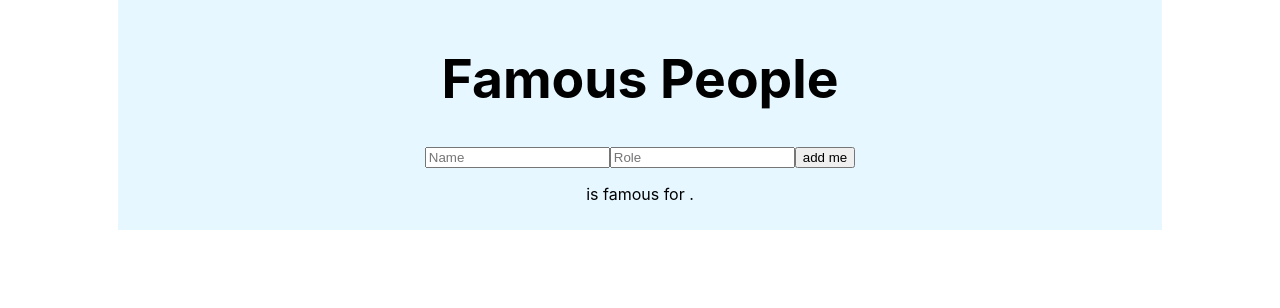
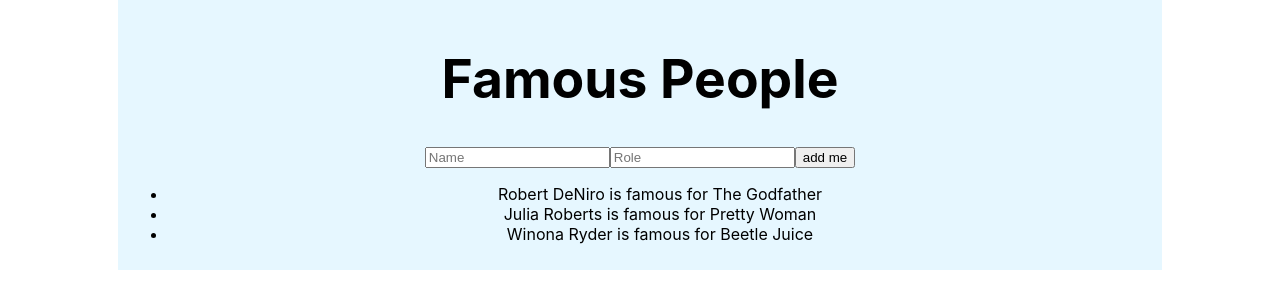
Before and after one commit to vxiong029/react-famous-people, a React (Create React App) app: page / in a window 1280 px wide. Shown: the top 308 px of the page. Built offline with nearby package versions, Linux system fonts and the light colour scheme.

Commit message:
add for loop through each item on list

```diff
--- a/src/Components/FamousPerson/FamousPerson.js
+++ b/src/Components/FamousPerson/FamousPerson.js
@@ -2,31 +2,63 @@ import React, { Component } from 'react';
 
 class FamousPerson extends Component {
   state = {
-    famousPerson: {
+    newPerson: {
       name: '',
       role: ''
-    }
+    },
+    famousPerson: [
+      {
+        name: 'Robert DeNiro',
+        role: 'The Godfather'
+      },
+      {
+        name: 'Julia Roberts',
+        role: 'Pretty Woman'
+      },
+      {
+        name: 'Winona Ryder',
+        role: 'Beetle Juice'
+      }
+    ]
   }
   handleChange = (propertyName) => {
     return (event) => {
       this.setState({
-        famousPerson: {
-          ...this.state.famousPerson,
+        newPerson: {
+          ...this.state.newPerson,
           [propertyName]: event.target.value
         }
       })
     }
   }
   handleClick = () => {
-    console.log(this.state);
+    let newPerson = this.state.newPerson;
+
+    this.setState({
+      famousPerson: [
+        ...this.state.famousPerson,
+        newPerson
+      ]
+    })
+    // clear input
+    this.setState({
+      newPerson: {
+        name: '',
+        role: ''
+      }
+    })
   }
   render() {
+    let listItem = this.state.famousPerson.map((person, i) => <li key={i}>
+      {person.name} is famous for {person.role}</li>);
     return (
       <section>
-        <input type="text" placeholder="Name" onChange={this.handleChange('name')} />
-        <input type="text" placeholder="Role" onChange={this.handleChange('role')} />
+        <input type="text" placeholder="Name" value={this.state.newPerson.name} onChange={this.handleChange('name')} />
+        <input type="text" placeholder="Role" value={this.state.newPerson.role} onChange={this.handleChange('role')} />
         <button onClick={this.handleClick}>add me</button>
-        <p>{this.state.famousPerson.name} is famous for {this.state.famousPerson.role}.</p>
+        <ul>
+          {listItem}
+        </ul>
       </section>
     )
   }
```
